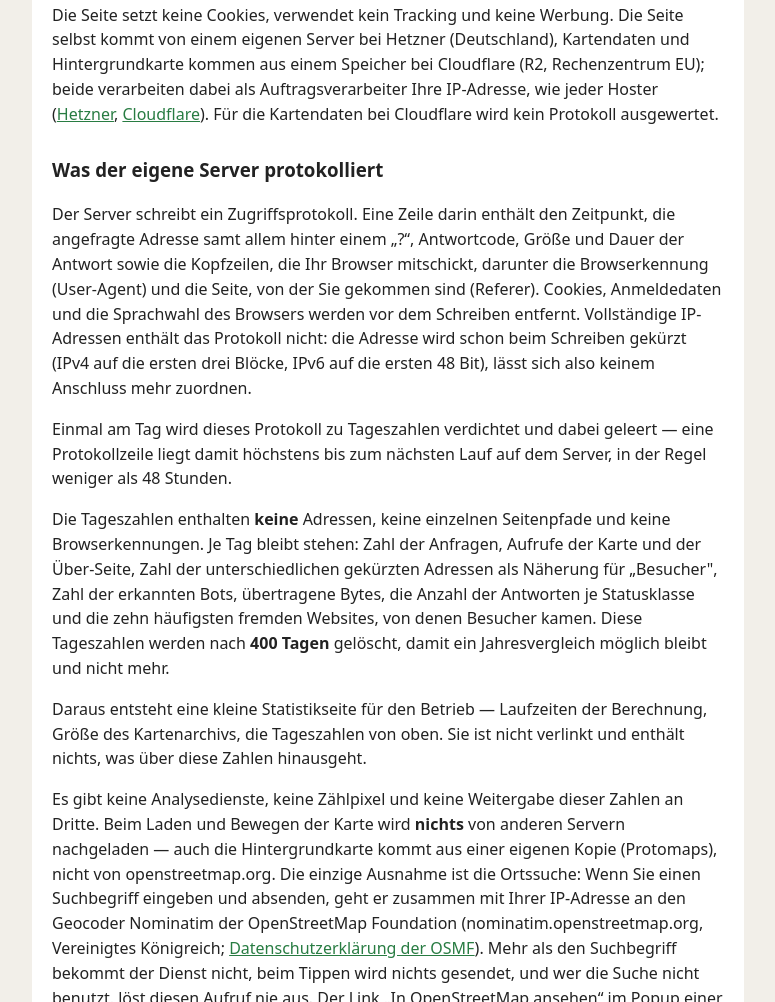
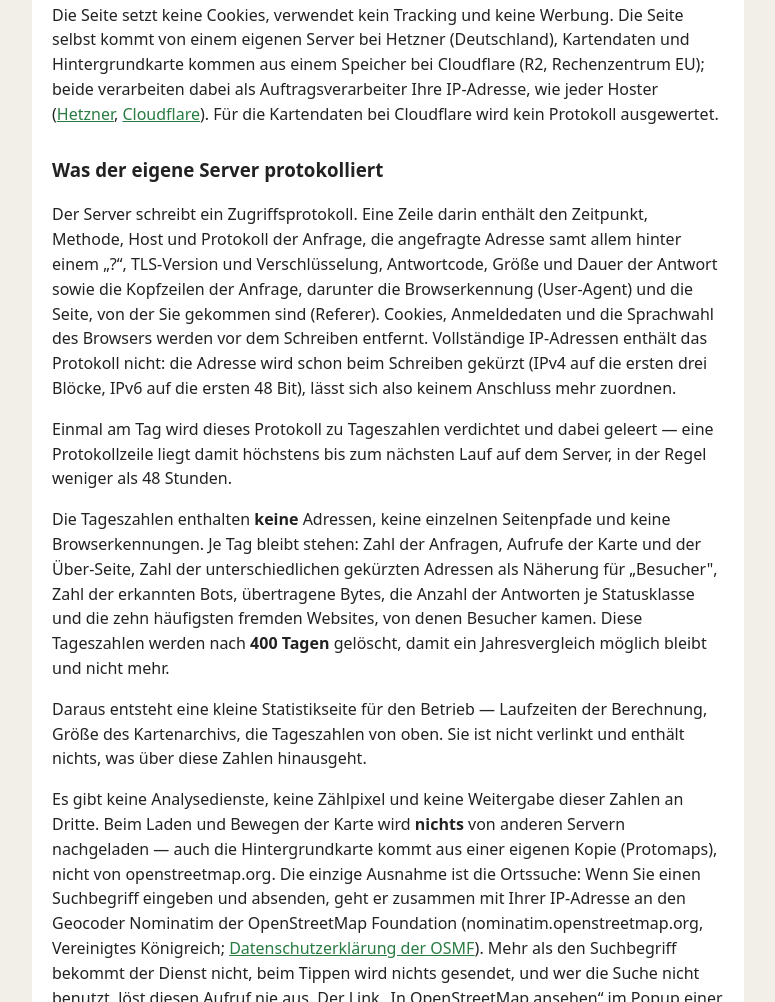
Before and after one commit to konradvoelkel/bubatzblick, a plain HTML site: page viewer/about.html in a window 1280 px wide. Shown: the part 8797-9799 px from the top of the page, without its empty margins (252-1027 px from the left). Drawn offline with Linux system fonts and the light colour scheme; no server answers.

Commit message:
Datenschutz: alle Felder der Protokollzeile nennen
Die Server-Sitzung hat die Feldnamen von 970 echten Zeilen angesehen:
dazu kommen Methode, Host, Protokoll, TLS-Version und Verschluesselung,
und es sind alle Kopfzeilen der Anfrage, nicht nur die von Browsern.

Co-Authored-By: Claude Opus 5.5 <noreply@anthropic.com>

```diff
--- a/viewer/about.html
+++ b/viewer/about.html
@@ -502,11 +502,12 @@ Auftragsverarbeiter Ihre IP-Adresse, wie jeder Hoster
 ausgewertet.</p>
 <h3 id="was-der-eigene-server-protokolliert">Was der eigene Server protokolliert</h3>
 <p>Der Server schreibt ein Zugriffsprotokoll. Eine Zeile darin enthält den
-Zeitpunkt, die angefragte Adresse samt allem hinter einem „?“, Antwortcode,
-Größe und Dauer der Antwort sowie die Kopfzeilen, die Ihr Browser mitschickt,
-darunter die Browserkennung (User-Agent) und die Seite, von der Sie gekommen
-sind (Referer). Cookies, Anmeldedaten und die Sprachwahl des Browsers werden
-vor dem Schreiben entfernt. Vollständige IP-Adressen enthält das Protokoll
+Zeitpunkt, Methode, Host und Protokoll der Anfrage, die angefragte Adresse samt
+allem hinter einem „?“, TLS-Version und Verschlüsselung, Antwortcode, Größe
+und Dauer der Antwort sowie die Kopfzeilen der Anfrage, darunter die
+Browserkennung (User-Agent) und die Seite, von der Sie gekommen sind
+(Referer). Cookies, Anmeldedaten und die Sprachwahl des Browsers werden vor
+dem Schreiben entfernt. Vollständige IP-Adressen enthält das Protokoll
 nicht: die Adresse wird schon beim Schreiben gekürzt (IPv4 auf die ersten drei
 Blöcke, IPv6 auf die ersten 48 Bit), lässt sich also keinem Anschluss mehr
 zuordnen.</p>
```
Also changed, not shown: 2 other files.
